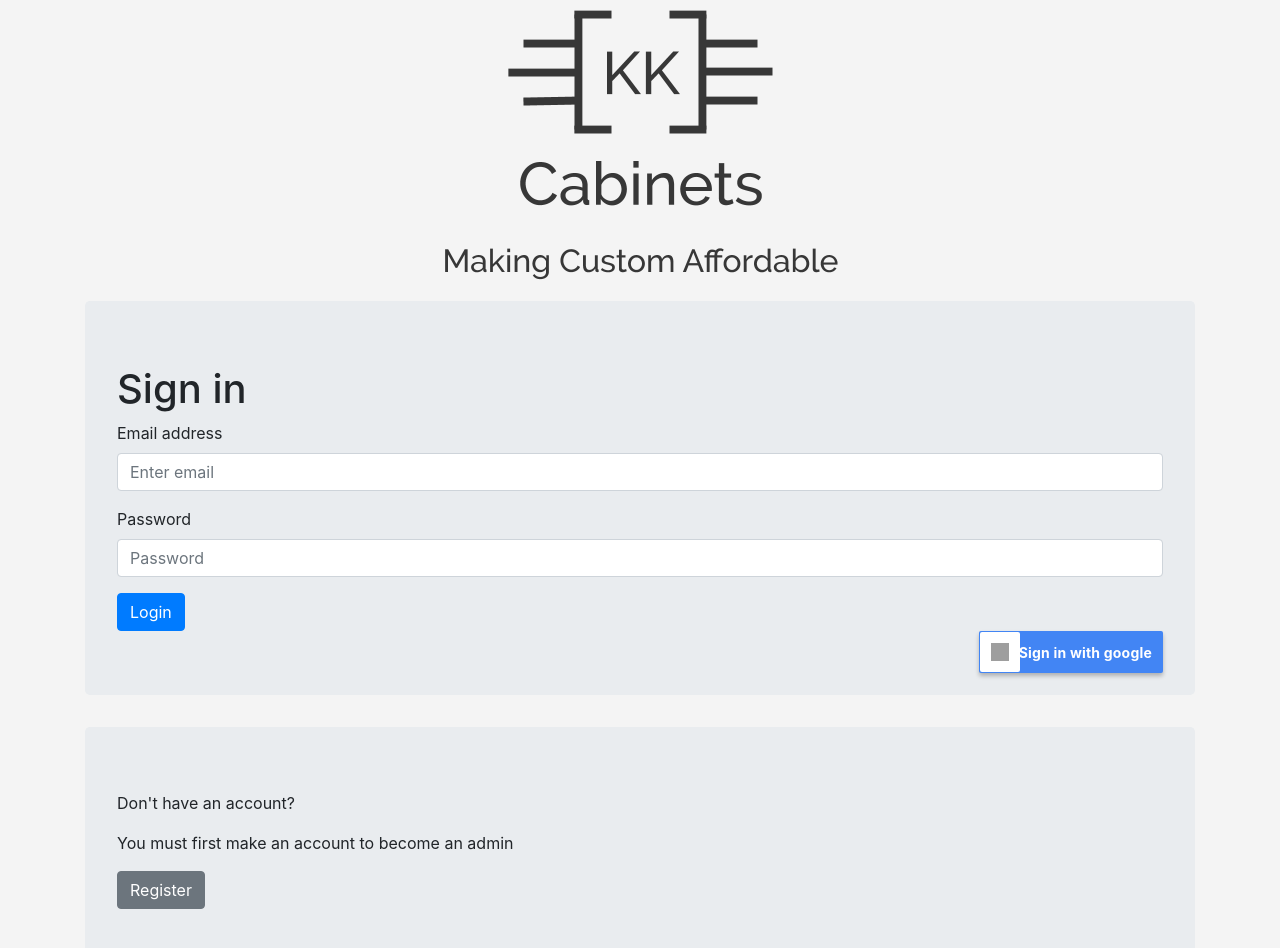
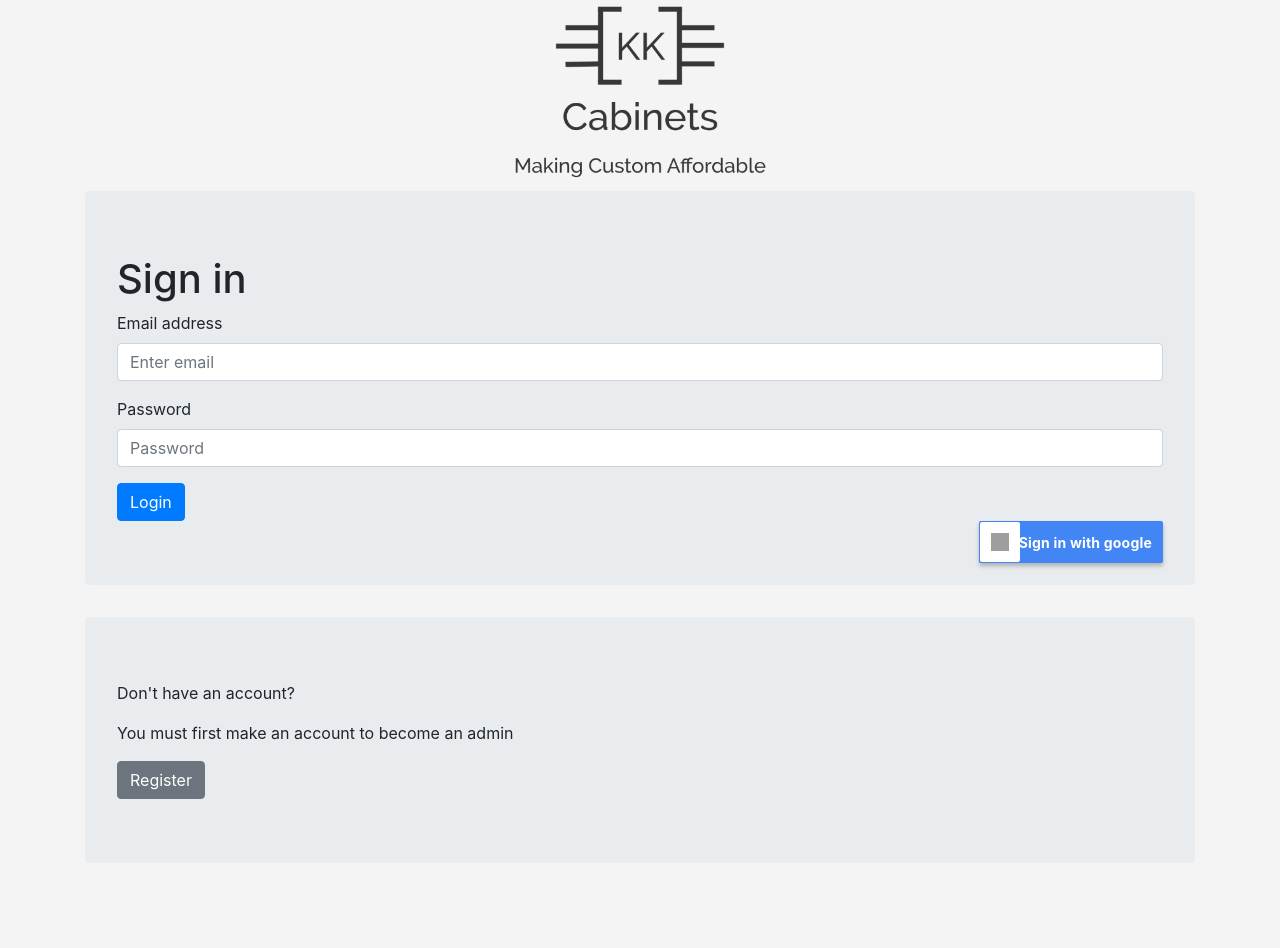
Before and after one commit to Luke-zhang-04/kk-cabinets-admin, a plain HTML site: page docs/index.html in a window 1280 px wide. After the commit the page ends 895 px from the top, so only its background shows below. Drawn offline with nearby package versions, Linux system fonts and the light colour scheme; no server answers; grey boxes are pictures that could not be loaded.

Commit message:
added style changes

```diff
--- a/docs/css/style.css
+++ b/docs/css/style.css
@@ -59,6 +59,7 @@ body {
     display: block;
     margin-left: auto;
     margin-right: auto;
+    width: 25%;
 }
 
 #adminList {
```
